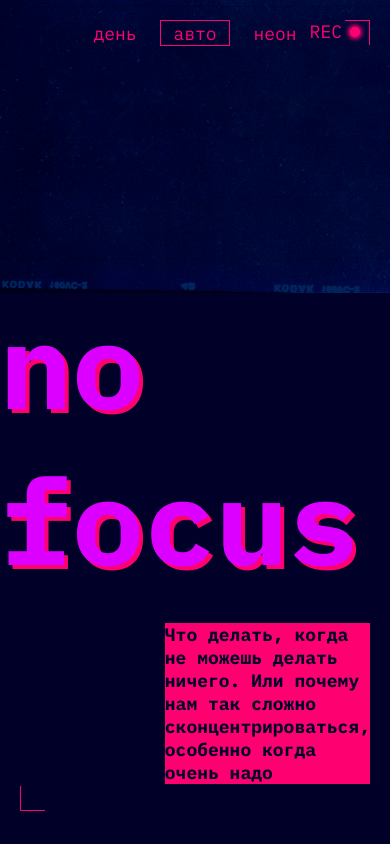
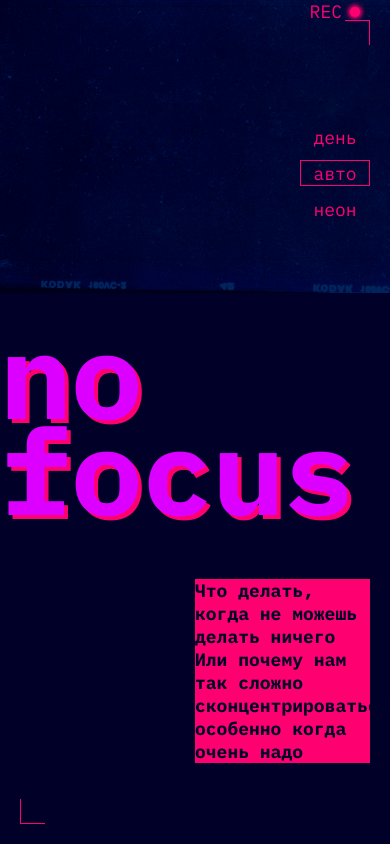
Before and after one commit to alex-s-nik/slozhno-sosredotochitsya, a plain HTML site: page index.html in a window 390 px wide. Shown: the top 844 px of the page. Drawn offline with Linux system fonts and the light colour scheme.

Commit message:
feat: header in tablet format

```diff
--- a/index.html
+++ b/index.html
@@ -45,12 +45,15 @@
         </ul>
       </nav>
       <div class="header__camera-sign" aria-hidden="true"></div>
-      <article class="header__jumbotron">
-        <h1 class="header__title">no focus</h1>
-        <p class="header__text title-decor">
-          Что делать, когда не можешь делать ничего. Или почему нам так сложно сконцентрироваться, особенно когда очень надо
+      <h1 class="header__title">no focus</h1>
+      <section class="header__text title-decor">
+        <p>
+          Что делать, когда не можешь делать ничего
         </p>
-      </article>
+        <p>
+          Или почему нам так сложно сконцентрироваться, особенно когда очень надо
+        </p>
+      </section>
     </header>
     <main class="main">
       <section class="main__content">
--- a/styles/light.css
+++ b/styles/light.css
@@ -23,3 +23,13 @@
   --hover-menu-link-color: rgba(50, 49, 45, .4);
   --url-background-image: url(../images/cover-image-light.png);
 }
+
+.theme_light .header__camera-sign {
+  display: none;
+}
+
+@media(max-width: 768px) {
+  .header__title {
+    text-shadow: 4px 4px 0 var(--background-heading-color);
+  }
+}
--- a/styles/style.css
+++ b/styles/style.css
@@ -5,19 +5,25 @@
   background-color: var(--background-color);
   background-image: var(--url-background-image);
   background-repeat: no-repeat;
-  background-position: center 0;
+  background-position: cover;
   background-size: 120%;
   background-attachment: fixed;
 }
 
 .header {
+  display: grid;
+  grid-template-columns: 1fr;
+  grid-template-rows: 1fr min-content 1fr;
+  height: 100vh;
+}
+
+.header__theme-menu {
   display: flex;
-  flex-direction: column;
+  justify-content: center;
 }
 
 .header__theme-menu-list {
   display: flex;
-  justify-content: center;
   column-gap: 10px;
 }
 
@@ -46,29 +52,19 @@
   outline: none;
 }
 
-.header__jumbotron {
-  display: grid;
-  grid-template-columns: repeat(2, 1fr);
-  grid-auto-rows: auto 188px;
-  grid-template-areas:
-  'title title'
-  '. text';
-}
-
 .header__title {
-  grid-area: title;
   margin-inline-start: -20px;
-  padding-block-start: 15rem;
-  padding-block-end: 7%;
   color: var(--main-heading-color);
   font-weight: bold;
   font-size: clamp(7.5rem, 0.5625rem + 14.4531vw, 9.8125rem);
-  letter-spacing: 83%;
+  line-height: 0.8em;
   text-shadow: 4px 4px 0 var(--main-heading-shadow-color);
 }
 
 .header__text {
-  grid-area: text;
+  justify-self: end;
+  align-self: center;
+  width: 50%;
   height: fit-content;
 }
 
@@ -127,10 +123,6 @@
   border-radius: 50%;
   box-shadow: 0 0 4px 2px var(--menu-font-color);
   background: var(--menu-font-color);
-}
-
-.theme_light .header__camera-sign {
-  display: none;
 }
 
 .main {
@@ -239,3 +231,19 @@
   font-size: 157px;
   text-shadow: 2px 2px 0 var(--main-heading-shadow-color);
 }
+
+@media(max-width: 786px) {
+  .header__theme-menu {
+    flex-direction: column;
+  }
+
+  .header__theme-menu-list {
+    flex-direction: column;
+    align-items: flex-end;
+    row-gap: 10px;
+  }
+
+  .header__title {
+    letter-spacing: -0.01em;
+  }
+}
```
